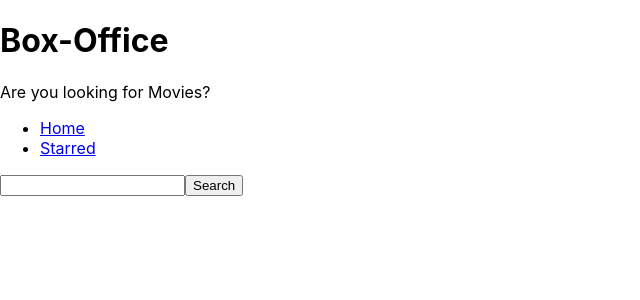
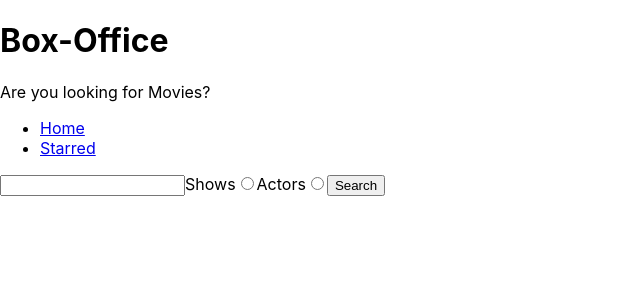
Before and after one commit to Kaushalpatil123/Box-Office-App, a React (Create React App) app: page / in a window 1280 px wide. Shown: the top 300 px of the page, without its empty margins (0-640 px from the left). Built offline with nearby package versions, Linux system fonts and the light colour scheme.

Commit message:
seach feature introduce

```diff
--- a/src/API/tvmaze.js
+++ b/src/API/tvmaze.js
@@ -8,3 +8,5 @@
 };
 
 export const searchForShows = query => apiGet(`/search/shows?q=${query}`);
+
+export const searchForPeople = query => apiGet(`/search/people?q=${query}`);
--- a/src/Pages/Home.jsx
+++ b/src/Pages/Home.jsx
@@ -1,14 +1,19 @@
 import { useState } from 'react';
 // import { Link } from 'react-router-dom';
-import { searchForShows } from '../API/tvmaze';
+import { searchForShows, searchForPeople } from '../API/tvmaze';
 
 const Home = () => {
   const [searchStr, setSearchStr] = useState('');
   const [apiData, setApiData] = useState(null);
   const [apiDataError, setApiDataError] = useState(null);
+  const [searchOption, setSearchOption] = useState('show');
 
   const onSearchInputChange = ev => {
     setSearchStr(ev.target.value);
+  };
+
+  const onRadioChange = ev => {
+    setSearchOption(ev.target.value);
   };
 
   const onSearch = async ev => {
@@ -17,8 +22,13 @@
     try {
       setApiDataError(null);
 
-      const result = await searchForShows(searchStr);
-      setApiData(result);
+      if (searchOption == 'shows') {
+        const result = await searchForShows(searchStr);
+        setApiData(result);
+      } else {
+        const result = await searchForPeople(searchStr);
+        setApiData(result);
+      }
     } catch (error) {
       setApiDataError(error);
     }
@@ -29,9 +39,11 @@
       return <div> Error occured:{apiDataError.message}</div>;
     }
     if (apiData) {
-      return apiData.map(data => (
-        <div key={data.show.id}>{data.show.name}</div>
-      ));
+      return apiData[0].show
+        ? apiData.map(data => <div key={data.show.id}>{data.show.name}</div>)
+        : apiData.map(data => (
+            <div key={data.person.id}>{data.person.name}</div>
+          ));
     }
     return null;
   };
@@ -40,6 +52,26 @@
     <div>
       <form onSubmit={onSearch}>
         <input type="text" value={searchStr} onChange={onSearchInputChange} />
+        <label>
+          Shows
+          <input
+            type="radio"
+            name="search-option"
+            value="show"
+            checked={searchOption === 'Show'}
+            onChange={onRadioChange}
+          />
+        </label>
+        <label>
+          Actors
+          <input
+            type="radio"
+            name="search-option"
+            value="Actors"
+            checked={searchOption === 'Actors'}
+            onChange={onRadioChange}
+          />
+        </label>
         <button type="submit">Search</button>
       </form>
 
```
